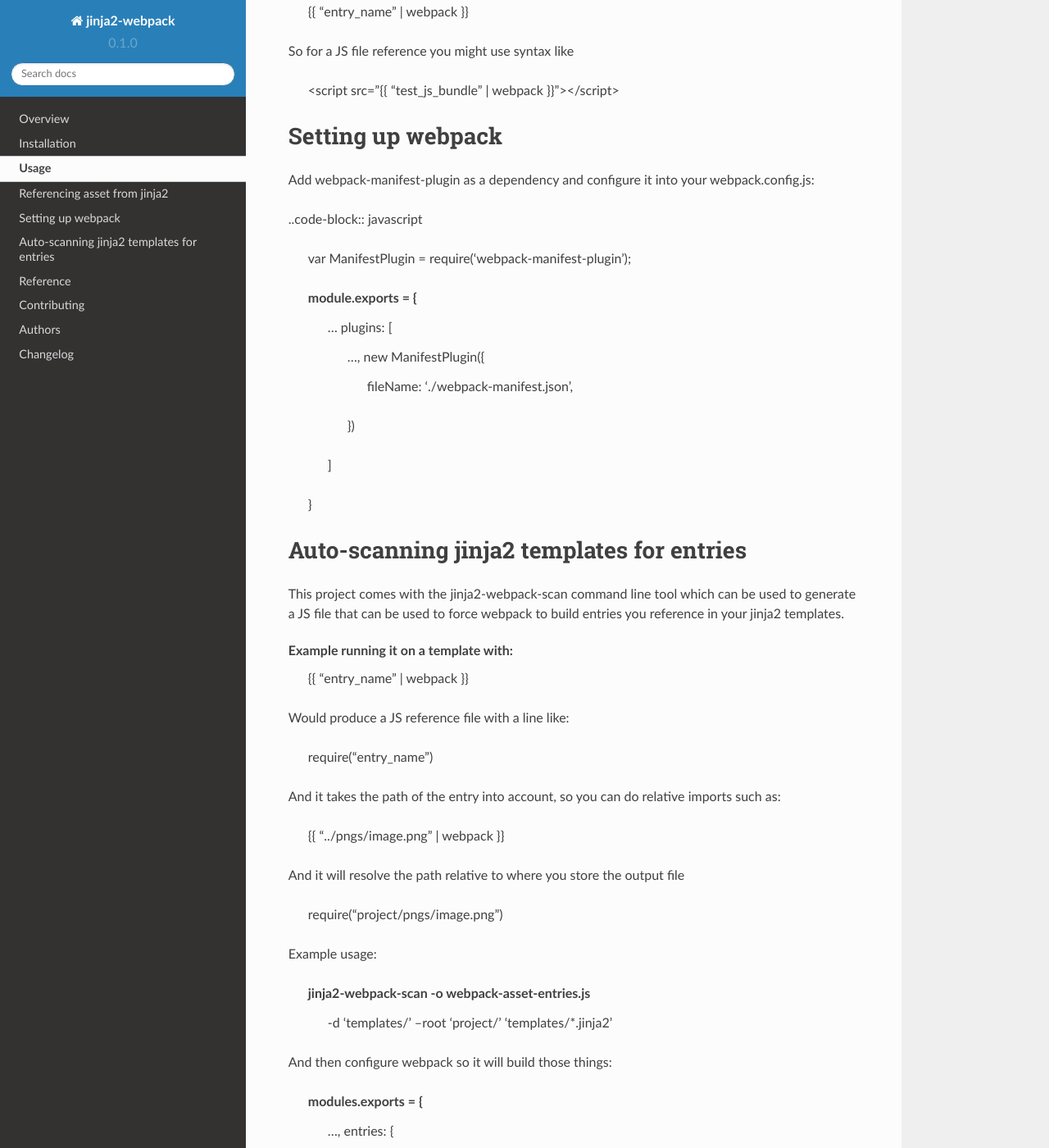
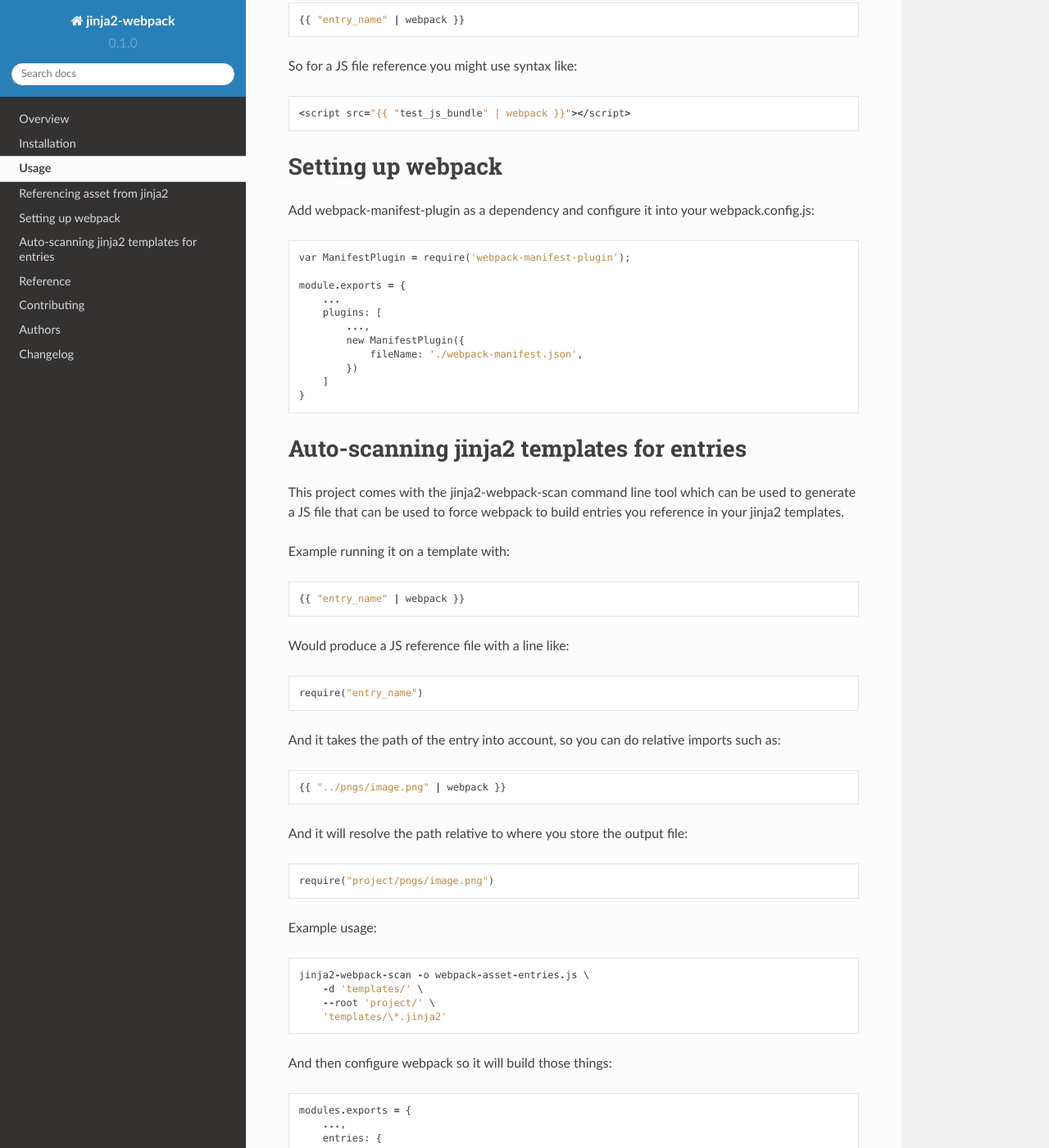
Before and after one commit to JDeuce/python-jinja2-webpack, a Sphinx documentation site: the page built from docs/usage.rst, in a window 1280 px wide and 1400 px high, scrolled down 381 px. Shown: the whole window at 82% size. Built offline with Sphinx 7.4.7 and the Read the Docs theme 2.0.0, drawn with Linux system fonts in a browser that asks for light colours; some of the changed text lies outside the part shown.

Commit message:
use double colon in docs for code

```diff
--- a/docs/usage.rst
+++ b/docs/usage.rst
@@ -10,12 +10,12 @@
 =============================
 Referencing asset from jinja2
 =============================
-You can get an asset reference by using the filter syntax:
+You can get an asset reference by using the filter syntax::
 
     {{ "entry_name" | webpack }}
 
 
-So for a JS file reference you might use syntax like
+So for a JS file reference you might use syntax like::
 
     <script src="{{ "test_js_bundle" | webpack }}"></script>
 
@@ -25,9 +25,7 @@
 ==================
 
 Add webpack-manifest-plugin as a dependency and configure it
-into your webpack.config.js:
-
-..code-block:: javascript
+into your webpack.config.js::
 
     var ManifestPlugin = require('webpack-manifest-plugin');
 
@@ -52,26 +50,27 @@
 to force webpack to build entries you reference in your jinja2 templates.
 
 
-Example running it on a template with:
+Example running it on a template with::
+
     {{ "entry_name" | webpack }}
 
-Would produce a JS reference file with a line like:
+Would produce a JS reference file with a line like::
 
     require("entry_name")
 
 And it takes the path of the entry into account, so you can
-do relative imports such as:
+do relative imports such as::
 
     {{ "../pngs/image.png" | webpack }}
 
 
 And it will resolve the path relative to where you store the
-output file
+output file::
 
     require("project/pngs/image.png")
 
 
-Example usage:
+Example usage::
 
     jinja2-webpack-scan -o webpack-asset-entries.js \
         -d 'templates/' \
@@ -80,7 +79,7 @@
 
 
 
-And then configure webpack so it will build those things:
+And then configure webpack so it will build those things::
 
 
     modules.exports = {
```
